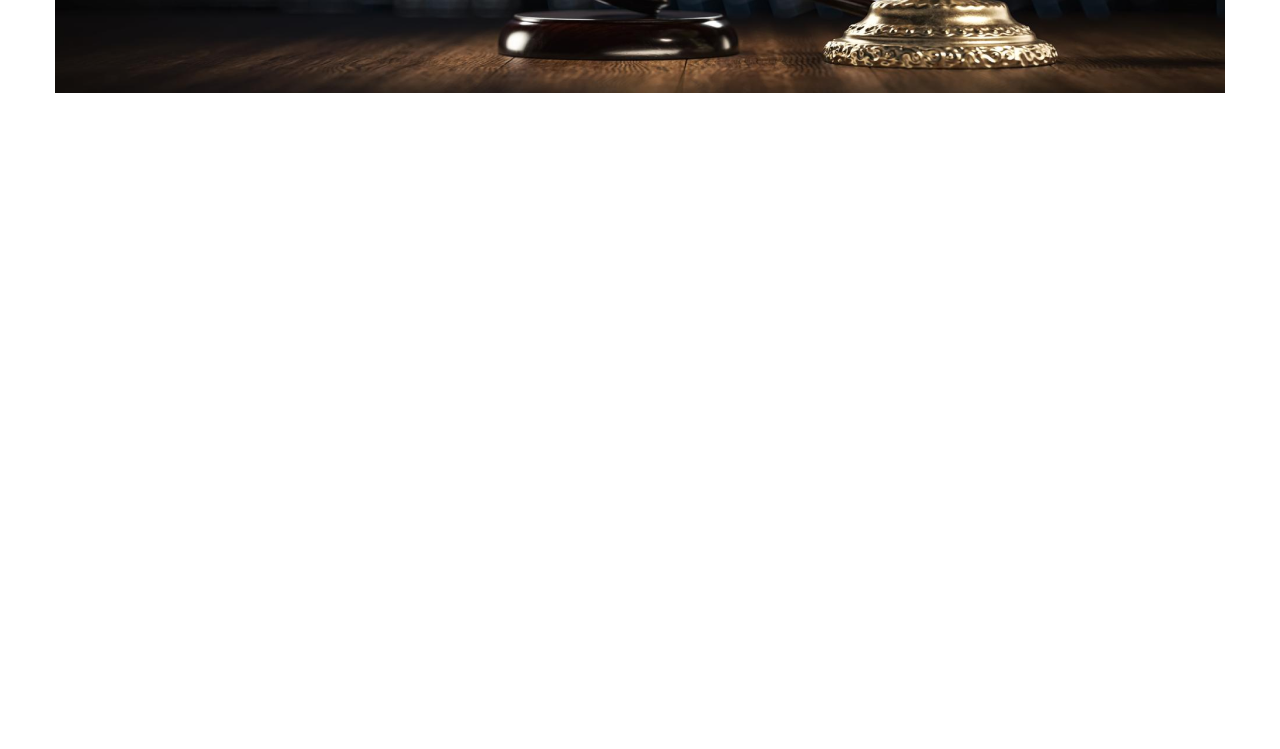
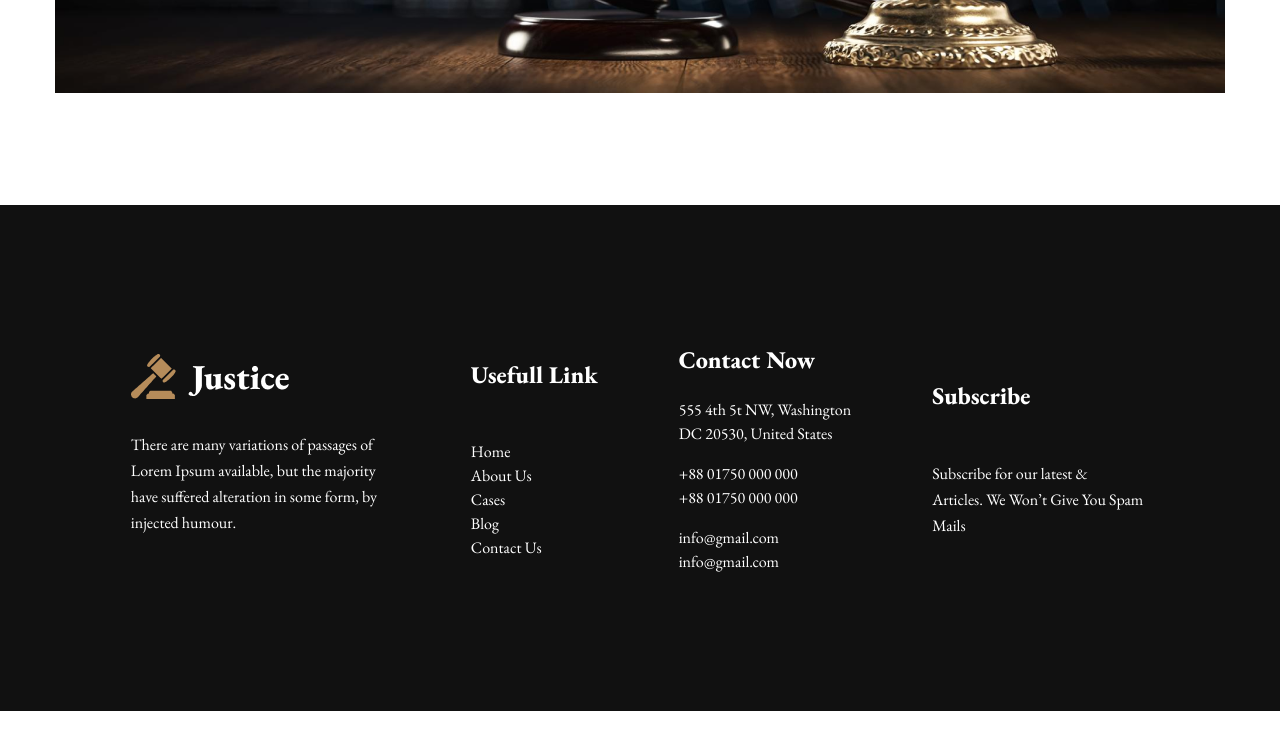
Before and after one commit to a1mb0t38/legal-solution, a plain HTML site: page index.html in a window 1280 px wide. Shown: the part 2779-3528 px from the top of the page. After the commit the page ends 3490 px from the top, so only its background shows below. Drawn offline with nearby package versions, Linux system fonts and the light colour scheme.

Commit message:
added footer section

```diff
--- a/index.html
+++ b/index.html
@@ -37,7 +37,7 @@
       </section>
     </header>
 
-    <main class="mt-[120px] h-[4401px]">
+    <main class="mt-[120px]">
       <!-- legal practice area -->
        <div class="max-w-[1170px] mx-auto text-center">
           <h1 class="text-[40px] font-extrabold text-[#414040] mb-[24px]">The Legal Practice Area</h1>
@@ -91,7 +91,7 @@
        </div>
 
        <!-- what our client say -->
-        <div class="max-w-[1170px] h-[692px] mx-auto text-center mt-[120px]">
+        <div class="max-w-[1170px] h-[692px] mx-auto text-center mt-[120px] mb-[120px]">
           <h1 class="text-[40px] font-extrabold text-[#414040] mb-[24px]">What Our Client Say</h1>
           <p class="text-base leading-[26px] text-[#707070] mb-[64px]">There are many variations of passages of Lorem Ipsum available, but the majority have <br> suffered alteration in some form, by injected humour.</p>
           <div class="max-w-[1170px] h-[500px] bg-[url('images/banner.png')] bg-cover flex items-center justify-center">
@@ -103,8 +103,34 @@
             </div>
           </div>
         </div>
-
     </main>
+    <!-- footer is added -->
+    <footer class="h-[506px] bg-[#111111] flex justify-center items-center gap-[81px]">
+      <div>
+        <img class="mb-[32px]" src="images/logo.png" alt="">
+        <p class="max-w-[259px] h-[130px] text-[white] text-base leading-[26px]">There are many variations of passages of Lorem Ipsum available, but the majority have suffered alteration in some form, by injected humour.</p>
+      </div>
+      <div>
+        <h1 class="text-[white] mb-[47px] font-extrabold text-[24px]">Usefull Link</h1>
+        <ul class="text-[white]">
+          <li><a href="#">Home</a></li>
+          <li><a href="#">About Us</a></li>
+          <li><a href="#">Cases</a></li>
+          <li><a href="#">Blog</a></li>
+          <li><a href="#">Contact Us</a></li>
+        </ul>
+      </div>
+      <div class="text-[white]">
+        <h1 class=" font-extrabold text-[24px]">Contact Now</h1>
+        <p class=" mt-[20px] mb-[16px]">555 4th 5t NW, Washington <br>DC 20530, United States</p>
+        <p class="mb-[16px]">+88 01750 000 000 <br>+88 01750 000 000</p>
+        <p>info@gmail.com <br>info@gmail.com</p>
+      </div>
+      <div>
+        <h1 class="text-[white] mb-[47px] font-extrabold text-[24px]">Subscribe</h1>
+        <p class="text-[white] max-w-[217px] h-[78px] text-base leading-[26px]">Subscribe for our latest & <br> Articles. We Won’t Give You Spam Mails</p>
+      </div>
+    </footer>
 
   </body>
 </html>
```
